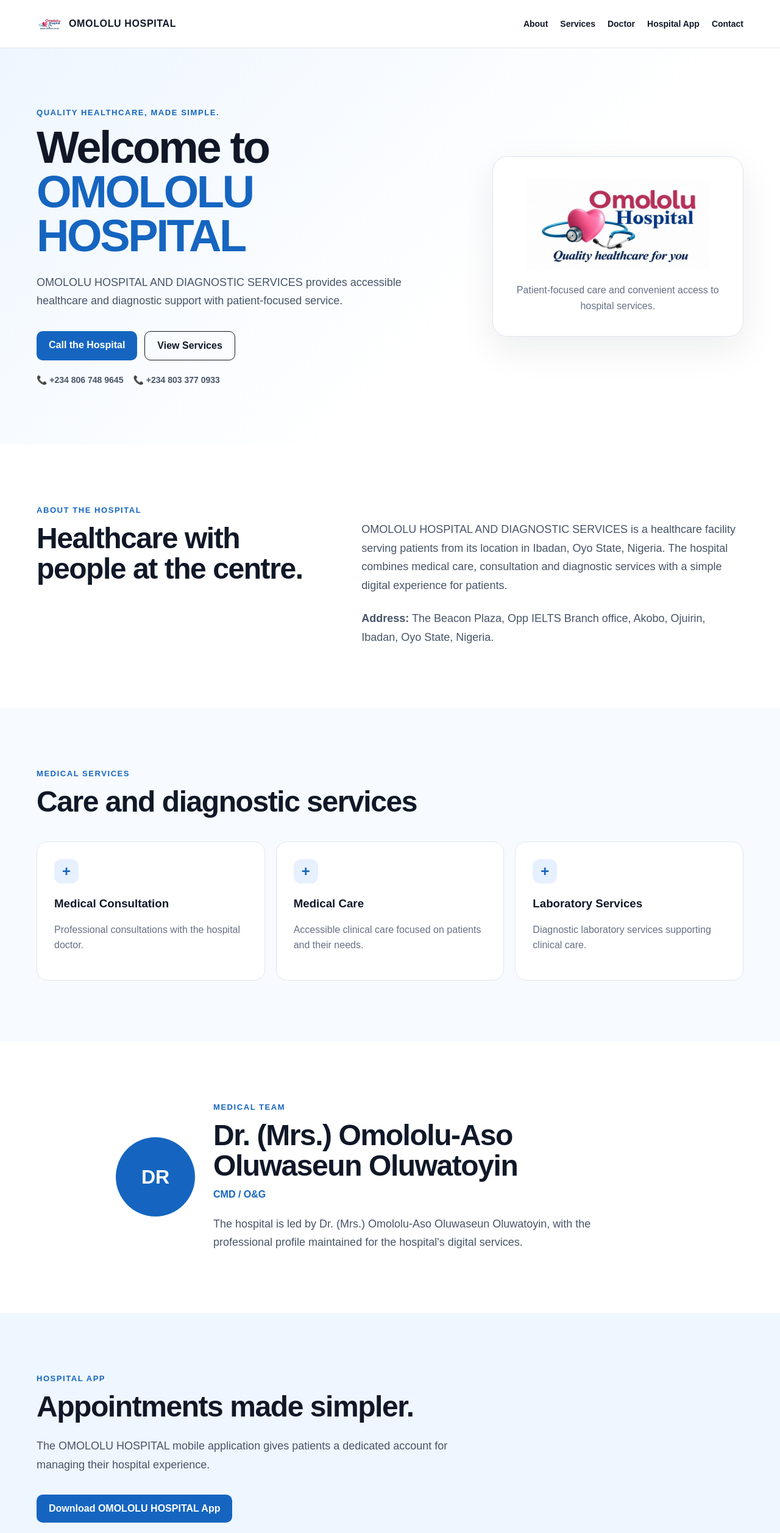
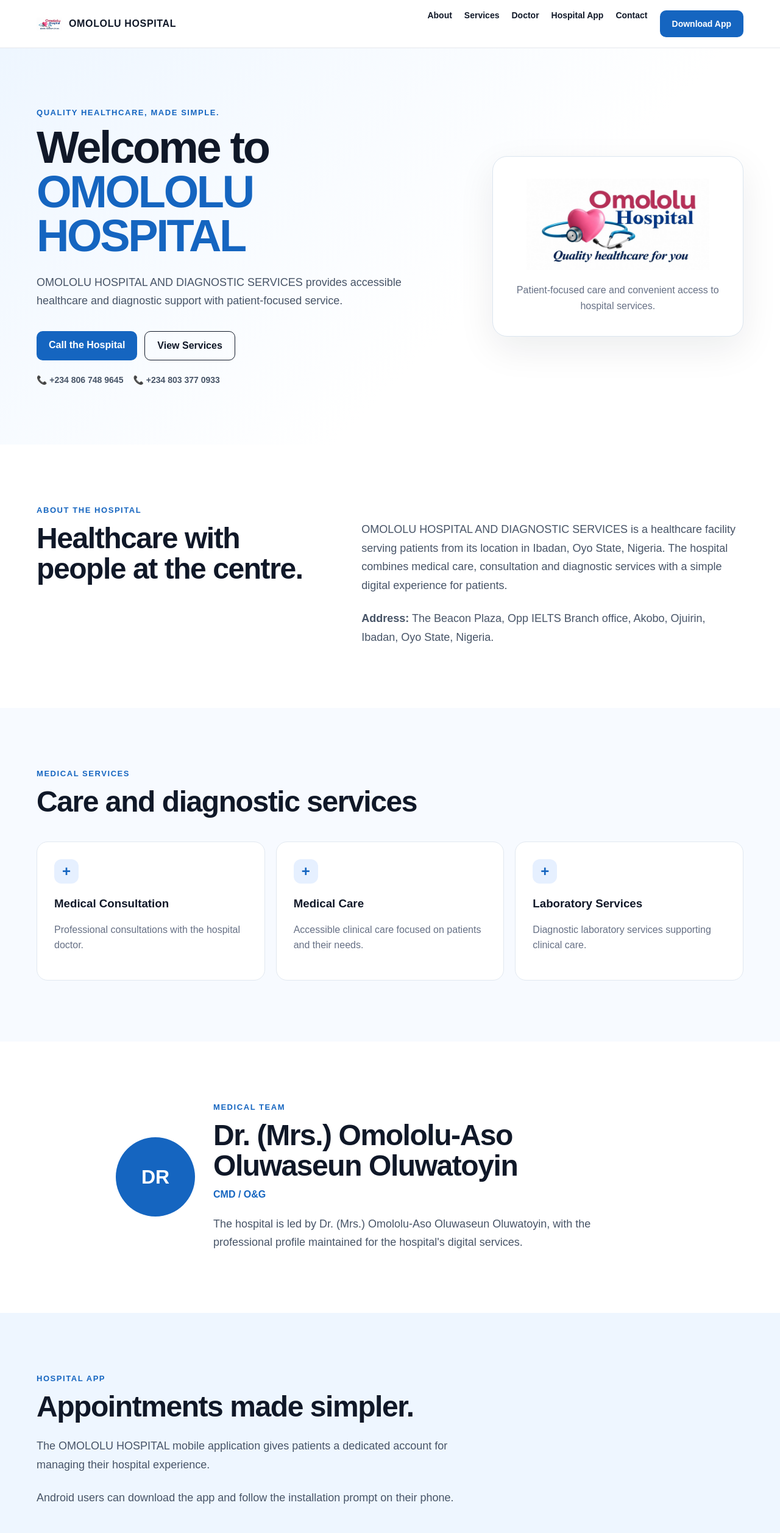
Before and after one commit to jamesmercy0790-source/Omololu-Hospital, a Next.js app: page / in a window 1280 px wide. Shown: the top 2514 px of the page at 61% size. Built offline with nearby package versions, Linux system fonts and the light colour scheme.

Commit message:
Move app download buttons to top and bottom

```diff
--- a/app/page.tsx
+++ b/app/page.tsx
@@ -19,6 +19,9 @@
             <a href="#doctor">Doctor</a>
             <a href="#app">Hospital App</a>
             <a href="#contact">Contact</a>
+            <a className="button primary" href="/downloads/omololu-hospital.apk" download>
+              Download App
+            </a>
           </nav>
         </div>
       </header>
@@ -109,11 +112,6 @@
               The OMOLOLU HOSPITAL mobile application gives patients a dedicated
               account for managing their hospital experience.
             </p>
-            <div className="actions">
-              <a className="button primary" href="/downloads/omololu-hospital.apk" download>
-                Download OMOLOLU HOSPITAL App
-              </a>
-            </div>
             <p className="section-copy">
               Android users can download the app and follow the installation prompt on their phone.
             </p>
@@ -147,6 +145,9 @@
         <div className="container footer-inner">
           <span>© {new Date().getFullYear()} OMOLOLU HOSPITAL AND DIAGNOSTIC SERVICES</span>
           <span>Quality healthcare, made simple.</span>
+          <a className="button primary" href="/downloads/omololu-hospital.apk" download>
+            Download OMOLOLU HOSPITAL App
+          </a>
         </div>
       </footer>
     </main>
```
